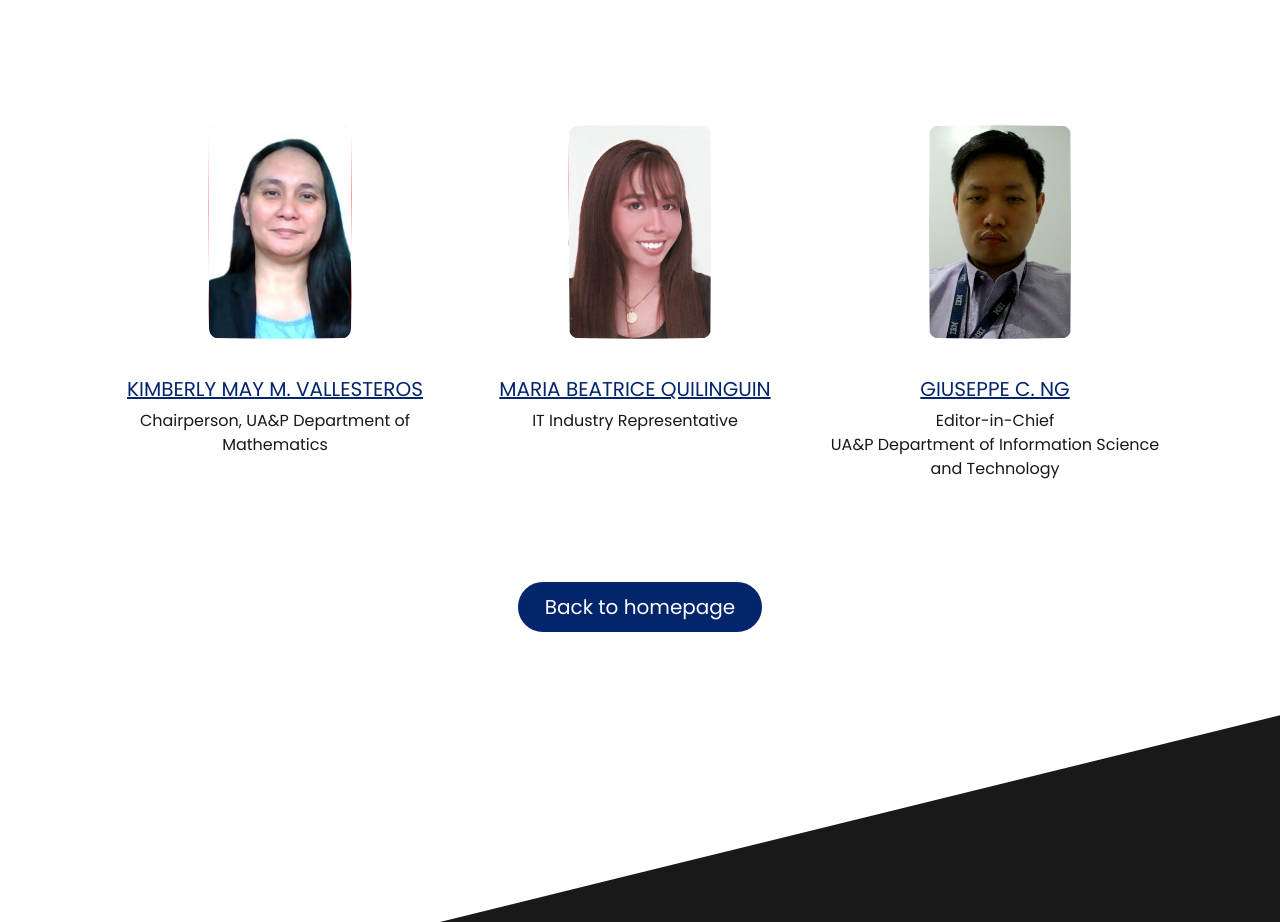
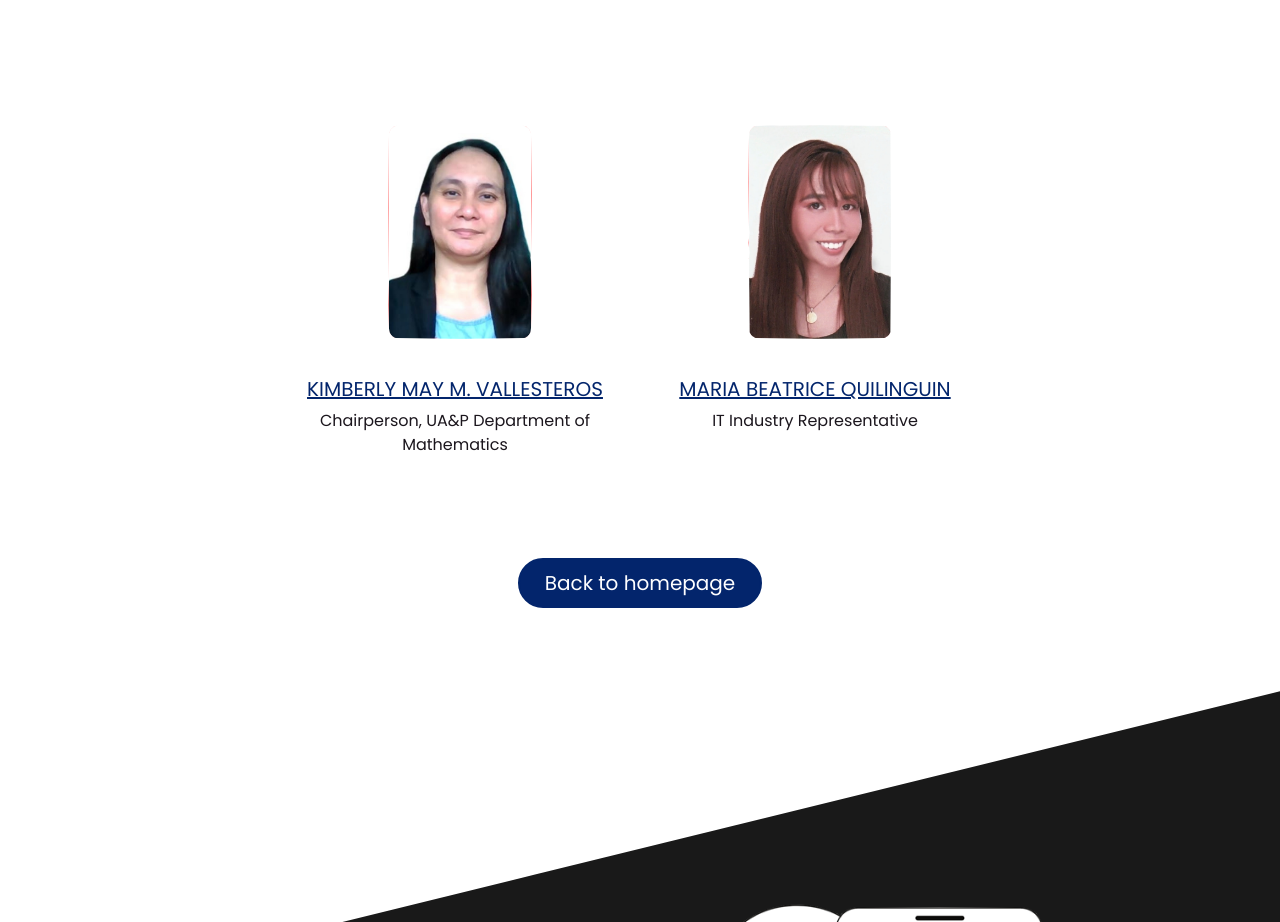
Before and after one commit to innovatus-pub/innovatus-pub.github.io, a plain HTML site: page editorialboard.html in a window 1280 px wide. Shown: the part 1920-2842 px from the top of the page. Drawn offline with nearby package versions, Linux system fonts and the light colour scheme.

Commit message:
Slight updates on the Editorial Board pages
This reshuffles the EIC out of the Editorial Board page and into the
Innovatus Team.

```diff
--- a/editorialboard.html
+++ b/editorialboard.html
@@ -323,23 +323,6 @@
 							</p>
 						</div>
 					</div>
-
-
-					<div class="team_card">
-						<div class="team_img-box">
-							<img src="images/editorial_board/9.png" alt="">
-						</div>
-						<div class="team_detail-box">
-							<h5>
-								<a href="editorialboard_info/GiuseppeNg.html"><u>Giuseppe C. Ng</u></a>
-							</h5>
-							<p>
-								Editor-in-Chief
-								<br>
-								UA&amp;P Department of Information Science and Technology
-							</p>
-						</div>
-					</div>
 				</div>
 			</div>
 
```
Also changed, not shown: editorialboard_info/GiuseppeNg.html (+1 -1 lines), innovatusteam.html (+1 -1 lines).
